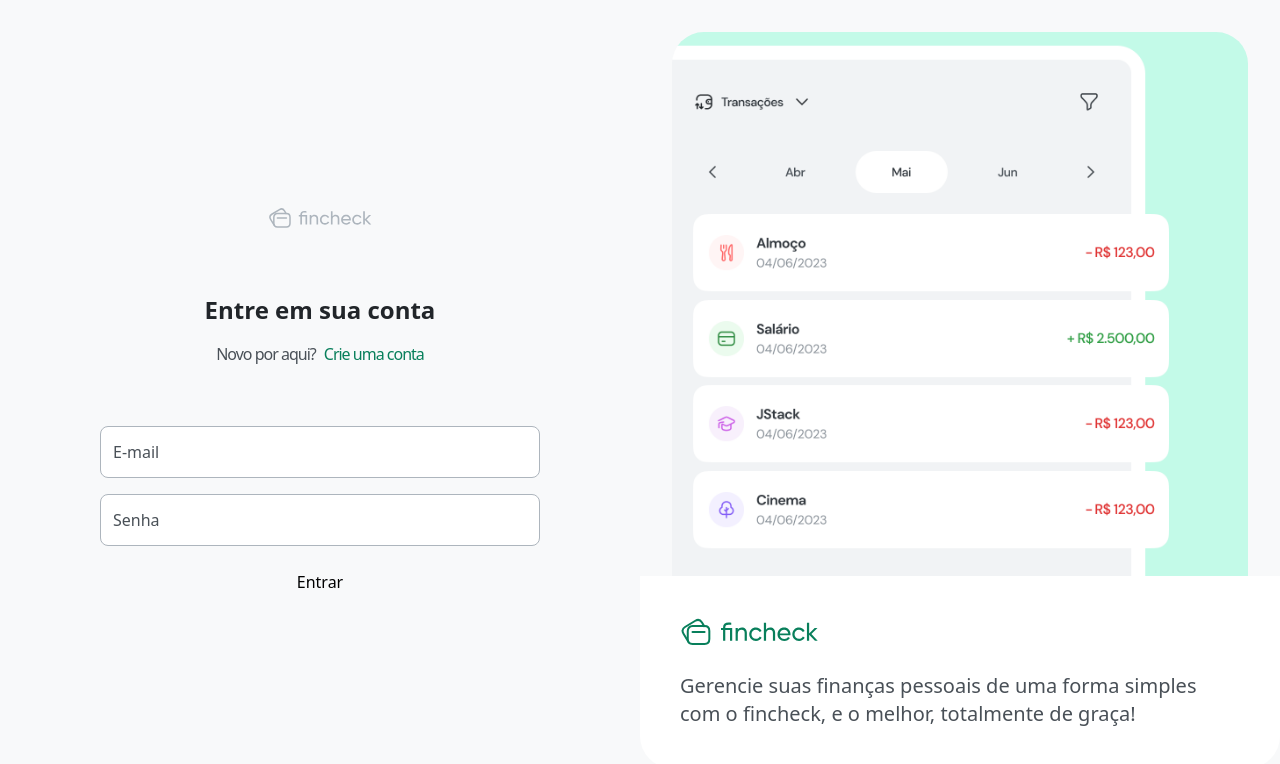
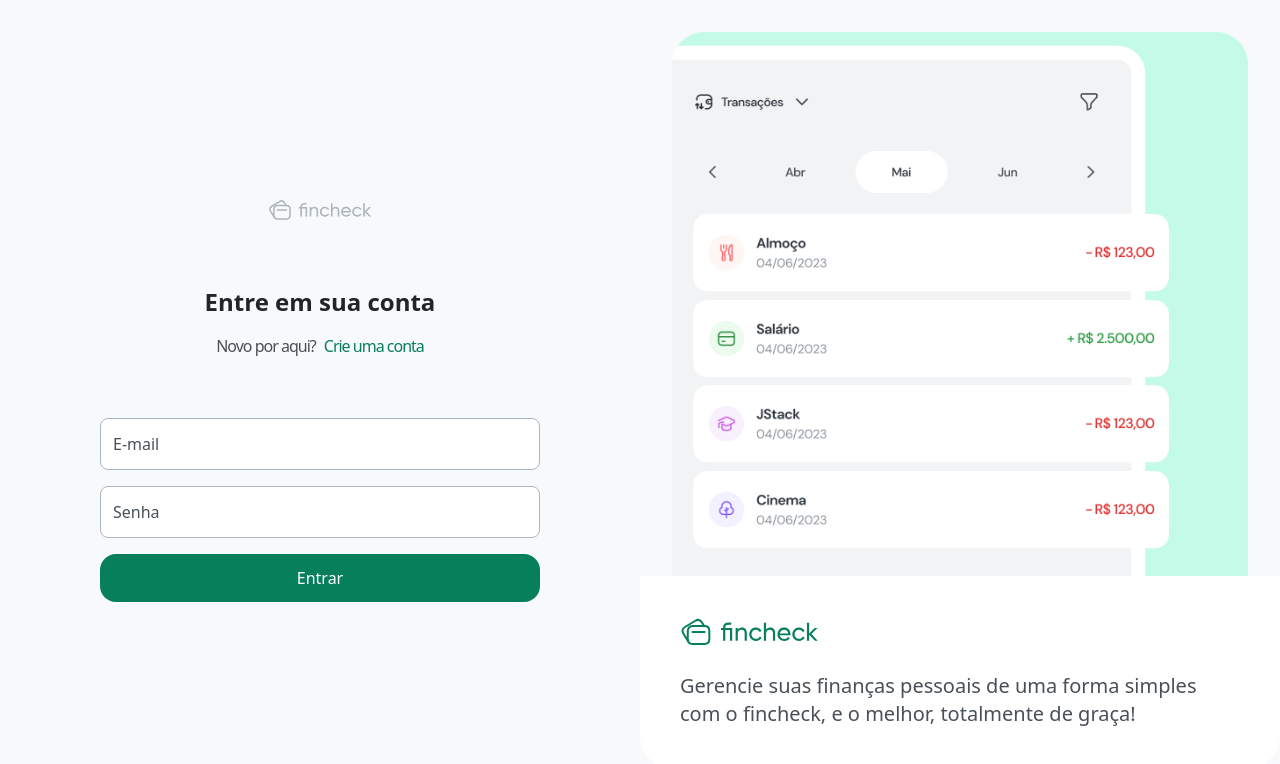
Before and after one commit to giacomomarkovicz/fincheck-app, a React (Vite) app: page /login in a window 1280 px wide. Shown: the top 764 px of the page. Built offline with nearby package versions, Linux system fonts and the light colour scheme.

Commit message:
Changed button component

```diff
--- a/src/view/pages/Login/index.tsx
+++ b/src/view/pages/Login/index.tsx
@@ -1,5 +1,6 @@
 import { Link } from 'react-router-dom'
 import { Input } from '../../components/Input'
+import { Button } from '../../components/Button'
 
 export function Login() {
   return (
@@ -20,9 +21,9 @@ export function Login() {
       <form className='mt-[60px] flex flex-col gap-4'>
         <Input type='email' name='email' placeholder='E-mail' />
         <Input type='password' name='password' placeholder='Senha' />
-        <button type='submit' className='mt-2'>
+        <Button type='submit' className='mt-2'>
           Entrar
-        </button>
+        </Button>
       </form>
     </div>
   )
--- a/src/view/pages/Register/index.tsx
+++ b/src/view/pages/Register/index.tsx
@@ -1,5 +1,6 @@
 import { Link } from 'react-router-dom'
 import { Input } from '../../components/Input'
+import { Button } from '../../components/Button'
 
 export function Register() {
   return (
@@ -23,9 +24,9 @@ export function Register() {
         <Input name='name' placeholder='Nome' />
         <Input type='email' name='email' placeholder='E-mail' />
         <Input type='password' name='password' placeholder='Senha' />
-        <button type='submit' className='mt-2'>
+        <Button type='submit' className='mt-2'>
           Criar conta
-        </button>
+        </Button>
       </form>
     </div>
   )
```
